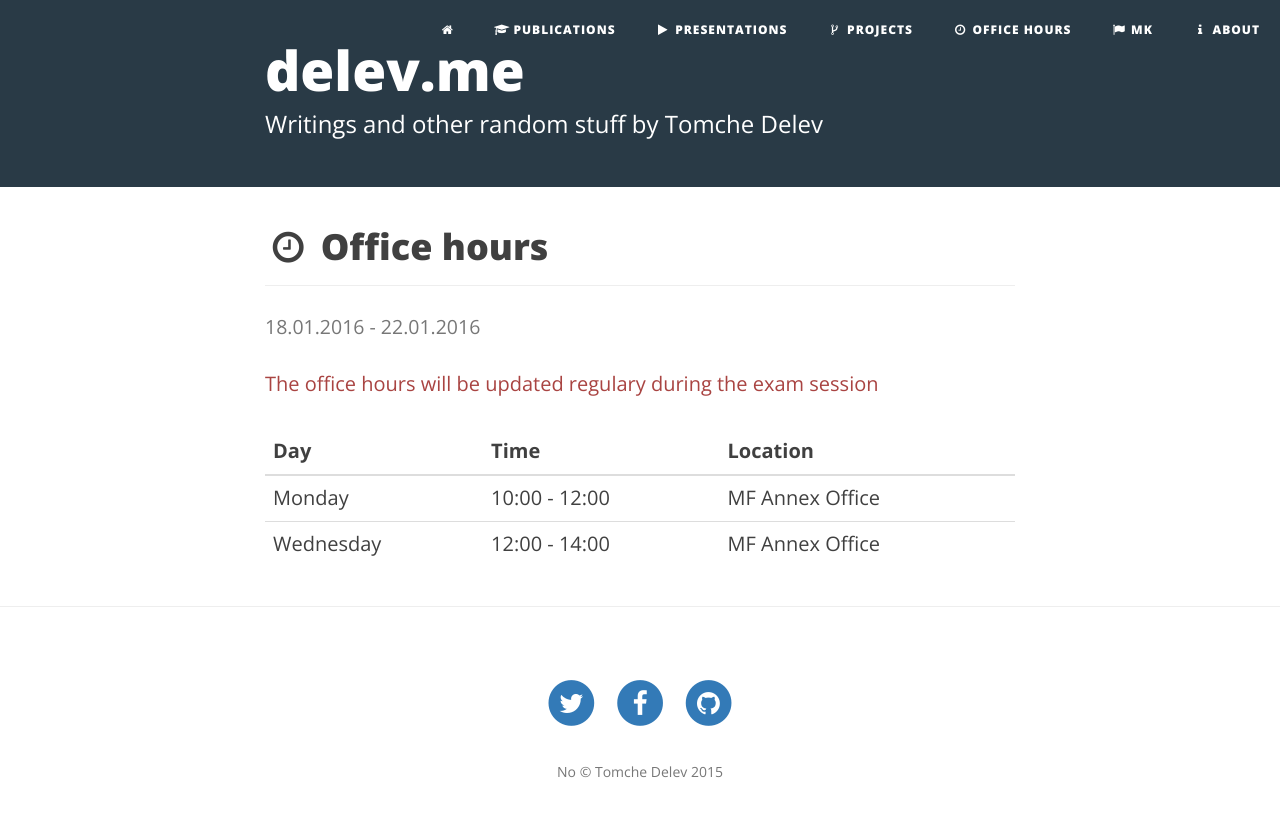
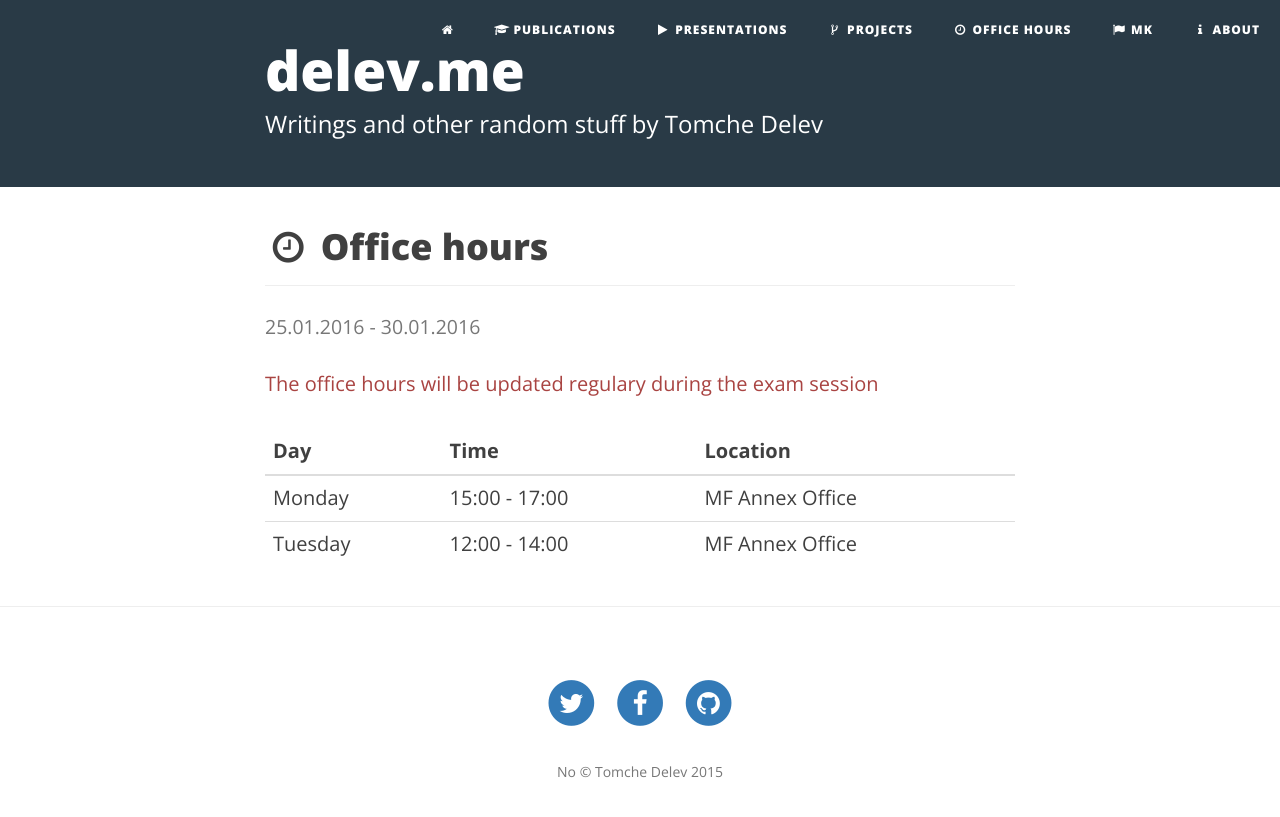
Before and after one commit to tdelev/tdelev.github.io, a Jekyll site: the page built from office.html, in a window 1280 px wide. Shown: the top 817 px of the page. Built offline with Jekyll 4.4.1, drawn with Linux system fonts in a browser that asks for light colours; nearby versions of some CDN libraries.

Commit message:
Updated office hours

```diff
--- a/_data/active.yml
+++ b/_data/active.yml
@@ -1,4 +1,4 @@
-start_date: "18.01.2016"
-end_date: "22.01.2016"
+start_date: "25.01.2016"
+end_date: "30.01.2016"
 message_mk: "Консултациите ќе се ажурираат редовно секоја недела во текот на испитната сесија"
 message_en: "The office hours will be updated regulary during the exam session"
--- a/_data/times.yml
+++ b/_data/times.yml
@@ -1,8 +1,8 @@
 - day: Monday
-  start: "10:00"
-  end: "12:00"
+  start: "15:00"
+  end: "17:00"
   location: MF Annex Office
-- day: Wednesday
+- day: Tuesday
   start: "12:00"
   end: "14:00"
   location: MF Annex Office
--- a/_data/times_mk.yml
+++ b/_data/times_mk.yml
@@ -1,9 +1,9 @@
 - day: Понеделник
-  start: "10:00"
-  end: "12:00"
+  start: "15:00"
+  end: "17:00"
   location: Канцеларија во анексот на МФ/ФЕИТ
 
-- day: Среда
+- day: Вторник
   start: "12:00"
   end: "14:00"
   location: Канцеларија во анексот на МФ/ФЕИТ
```
